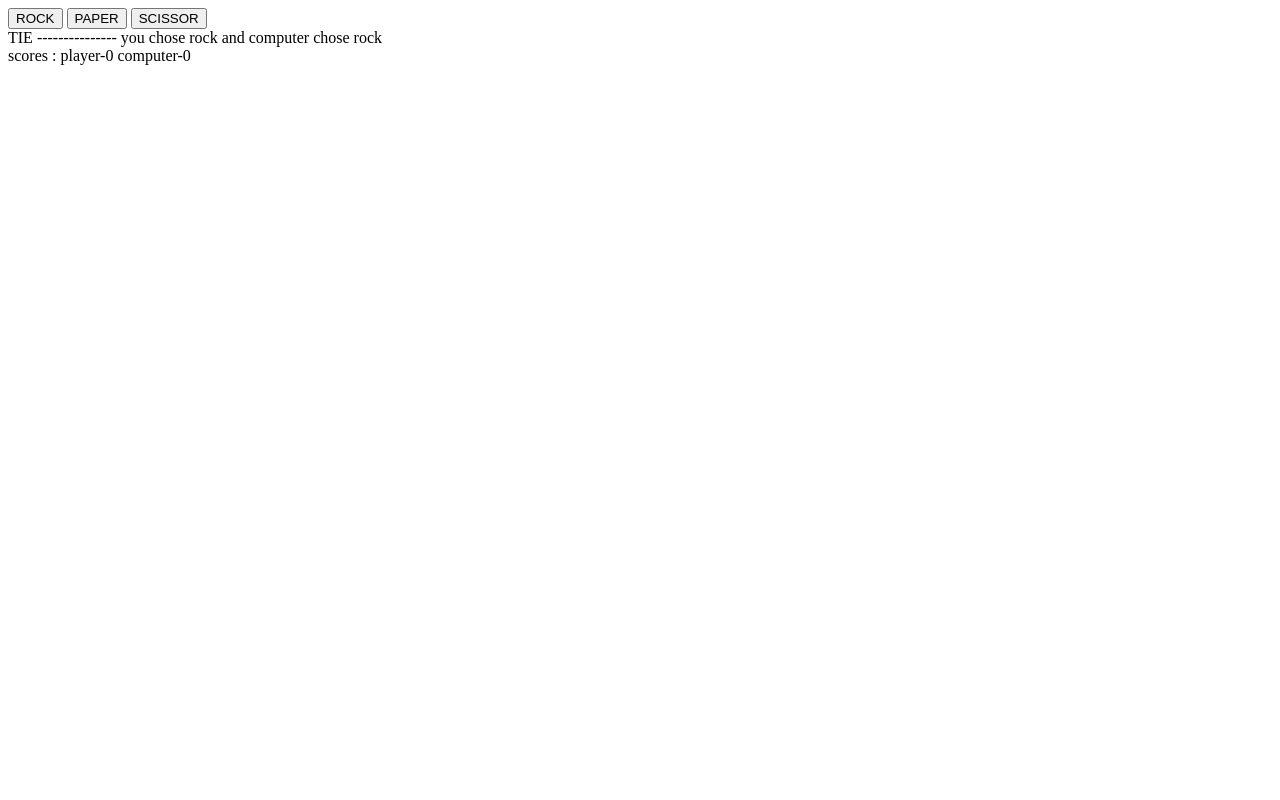
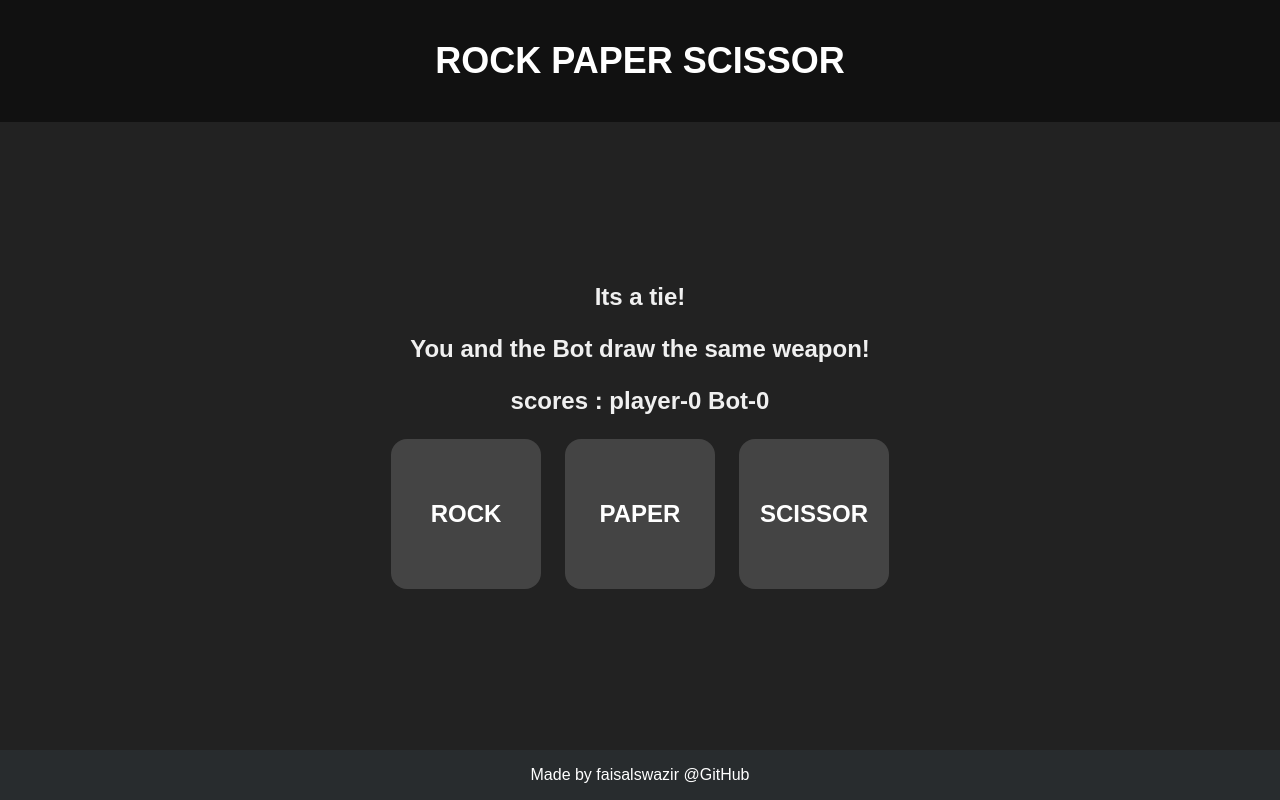
Before and after one commit to faisalswazir/rock-paper-scissor, a plain HTML site: page index.html in a window 1280 px wide. Both pictures are taken after a click on the button "ROCK". Drawn offline with Linux system fonts and the light colour scheme.

Commit message:
Build more polished ui
all files have been slightly modified for the purpose of Polished UI but
basic functionality of game has not been changed, it still works the
same way but a little more beautifully.

```diff
--- a/index.html
+++ b/index.html
@@ -5,13 +5,28 @@
     <meta name="viewport" content="width=device-width, initial-scale=1.0">
     <title>Document</title>
     <script src="script.js" defer></script>
+    <link rel="stylesheet" href="style.css">
 </head>
 <body>
-    <button class="rock">ROCK</button>
-    <button class="paper">PAPER</button>
-    <button class="scissor">SCISSOR</button>
-    <div class="update"></div>
-    <div class="score"></div>
-    <div class="result"></div>
+    <div class="container">
+        <div class="header">ROCK PAPER SCISSOR</div>
+
+        <div class="body">
+
+            <div class="result">Go ahead and chose your weapon</div>
+            <div class="update"></div>
+            <div class="score"></div>
+
+            <div class="buttonContainer">
+                <button class="rock">ROCK</button>
+                <button class="paper">PAPER</button>
+                <button class="scissor">SCISSOR</button>
+            </div>
+
+        </div>
+
+        <div class="footer">Made by faisalswazir @GitHub</div>
+
+    </div>
 </body>
 </html>
--- a/script.js
+++ b/script.js
@@ -12,23 +12,37 @@ function getComputerChoice(){
 function playRound(playerSelection, computerSelection) {
     if(playerSelection === computerSelection){
         // 0 means tie
+        updateString = "You and the Bot draw the same weapon!";
         return 0;
 
     } else if(playerSelection === "rock" && computerSelection === "scissor"){
-
+        updateString = "Rock beats scissor"
         return 1;
 
     } else if(playerSelection === "paper" && computerSelection === "rock"){
-
+        updateString = "Paper beats rock"
         return 1;
 
     } else if(playerSelection === "scissor" && computerSelection === "paper"){
+        updateString = "Scissor beats paper"
+        return 1;
+    }
+    // new
+    else if(computerSelection === "rock" && playerSelection === "scissor"){
+        updateString = "Rock beats scissor"
+        return 2;
 
-        return 1;
-    } else{
+    } else if(computerSelection === "paper" && playerSelection === "rock"){
+        updateString = "Paper beats rock"
+        return 2;
+
+    } else if(computerSelection === "scissor" && playerSelection === "paper"){
+        updateString = "Scissor beats paper"
         return 2;
     }
 }
+
+let updateString;
 let computerChoice;
 let playerChoice;
 let result;
@@ -59,27 +73,33 @@ function game(){
 
             result = playRound(playerChoice,computerChoice);
 
-            divUpdate.textContent = resultToString(result)+ ` --------------- you chose ${playerChoice} and computer chose ${computerChoice}`;
+            divUpdate.textContent = updateString;
 
             if(result == 0){
+                divResult.textContent = "Its a tie!";
+                divScore.textContent = `scores : player-${player}  Bot-${computer}`;
 
             } else if(result == 1){
-
+                divResult.textContent = "You Won";
                 ++player;
+                divScore.textContent = `scores : player-${player}  Bot-${computer}`;
                 if(player === 5){
-                    divResult.textContent = "YOU WON";
-                    divUpdate.textContent = "";
+                    console.log('You Won, Yay! :D');
+                    divResult.setAttribute('style',"font-size:64px");
+                    divResult.textContent = "You Won, Yay! :D"
                 }
             } else if(result == 2){
-
+                divResult.textContent = "You Lost";
                 ++computer;
+                divScore.textContent = `scores : player-${player}`+"\t"+`Bot-${computer}`;
                 if(computer === 5){
-                    divResult.textContent = "YOU LOST";
-                    divUpdate.textContent = "";
+                    console.log('You Lost, Sorry :(');
+                    divResult.setAttribute('style',"font-size:64px");
+                    divResult.textContent = "You Lost, Sorry :("
                 }
             }
 
-            divScore.textContent = `scores : player-${player}  computer-${computer}`;
+
 
         });
     });
--- /dev/null
+++ b/style.css
@@ -0,0 +1,70 @@
+*{
+    font-family: sans-serif;
+    padding: 0;
+    margin: 0;
+  }
+
+  .container{
+    display: flex;
+    flex-direction: column;
+    height: 100vh;
+  }
+
+  .header{
+
+    font-size: 36px;
+    font-weight: 900;
+    padding: 40px;
+    background-color : #111111;
+    color: white;
+    text-align: center;
+  }
+
+  .body{
+    flex-grow: 2;
+    padding: 32px;
+    background-color: #222222;
+    display: flex;
+    flex-direction: column;
+    justify-content: center;
+    gap: 24px;
+  }
+
+
+
+  button{
+    width: 150px;
+    height: 150px;
+    font-size: 24px;
+    background-color: #444444;
+    color: white;
+    font-weight: 900;
+    border: none;
+    border-radius: 16px;
+  }
+
+  .buttonContainer{
+    display: flex;
+    justify-content: center;
+    gap: 24px;
+  }
+
+  .update,.score,.result{
+    color: rgb(240, 240, 240);
+    font-weight: 700;
+    font-size: 24px;
+    text-align: center;
+  }
+
+
+
+
+  /* */
+  .footer{
+    background-color: #282c2e;
+    color: white;
+    padding: 16px;
+    text-align: center;
+    font-size: 16px;
+    font-weight: 100;
+  }
```
